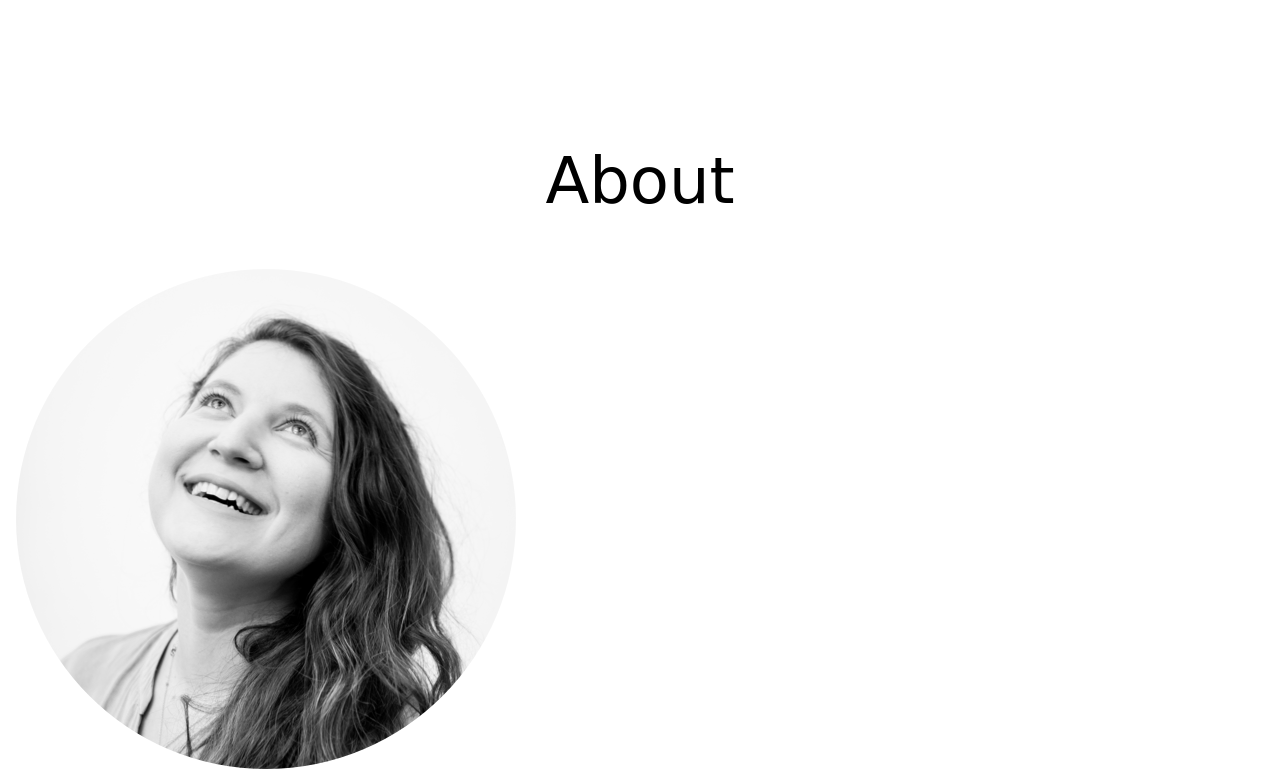
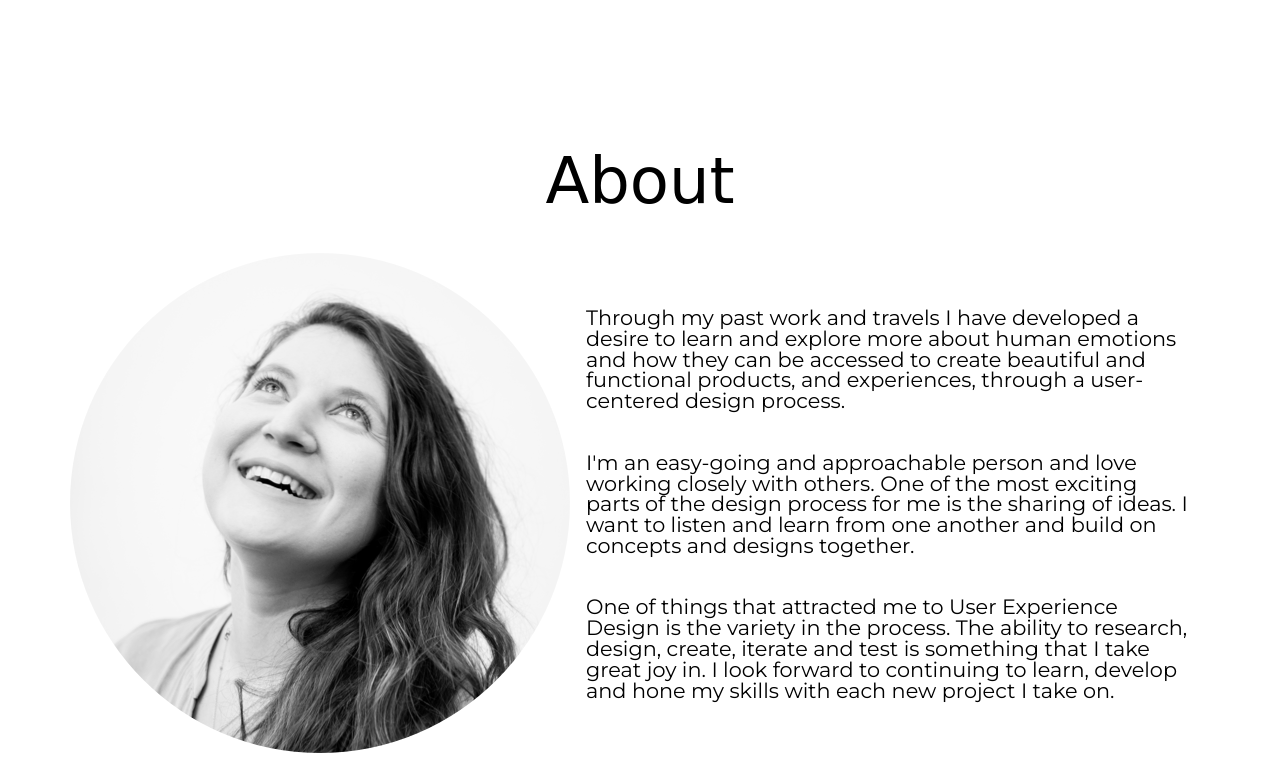
Before and after one commit to Schwartzy25/final-portfolio-one-page, a plain HTML site: page index.html in a window 1280 px wide. Shown: the part 760-1540 px from the top of the page. Drawn offline with Linux system fonts and the light colour scheme; a web font is replaced by a local one.

Commit message:
Pre-sticky nav

```diff
--- a/css/styles.css
+++ b/css/styles.css
@@ -333,10 +333,17 @@ nav a:active {
   ABOUT STYLES
 *******************/
 
-.about-info {
+.about-container {
   display: flex;
   flex-direction: column;
 
+  height: 100vh;
+}
+
+.about-info {
+  display: flex;
+  justify-content: center;
+  align-items: center;
 }
 
 /*************************
--- a/index.html
+++ b/index.html
@@ -13,9 +13,10 @@
 	</head>
 	<body>
 		<header>
-			<h1>Rebecca Schwartz | UX/UI Designer</h1>
-			<img src="images/pink-para-2.png" alt="home">
-			<i class="fas fa-bars"></i>
+			<div id="logo" class="menuUp">
+				<h1>Rebecca Schwartz | UX/UI Designer</h1>
+				<div id="navToggle"><a href="#"><i class="fas fa-bars"></i></a></div>
+			</div>
 			<nav>
 				<ul>
 					<li>
@@ -44,7 +45,7 @@
 				<h2>About</h2>
 			</div>
 			<div class="about-info">
-				<div class="cell">
+				<div class="about-img">
 					<img src="./images/rebecca-schwartz-circle-500.png" alt="Rebecca Schwartz photo" class="responsive-image">
 				</div>
 				<div class="text cell">
@@ -145,6 +146,7 @@
 			</div>
 		</div>
 
+
 	</body>
 
 	<script src="./js/jquery.js"></script>
--- a/js/main.js
+++ b/js/main.js
@@ -7,4 +7,5 @@ $(function() {
 	        scrollTop: $(elem).offset().top
 	    }, 1000);
 	});
+
 });
```
Also changed, not shown: js/cut-js.js (added).
